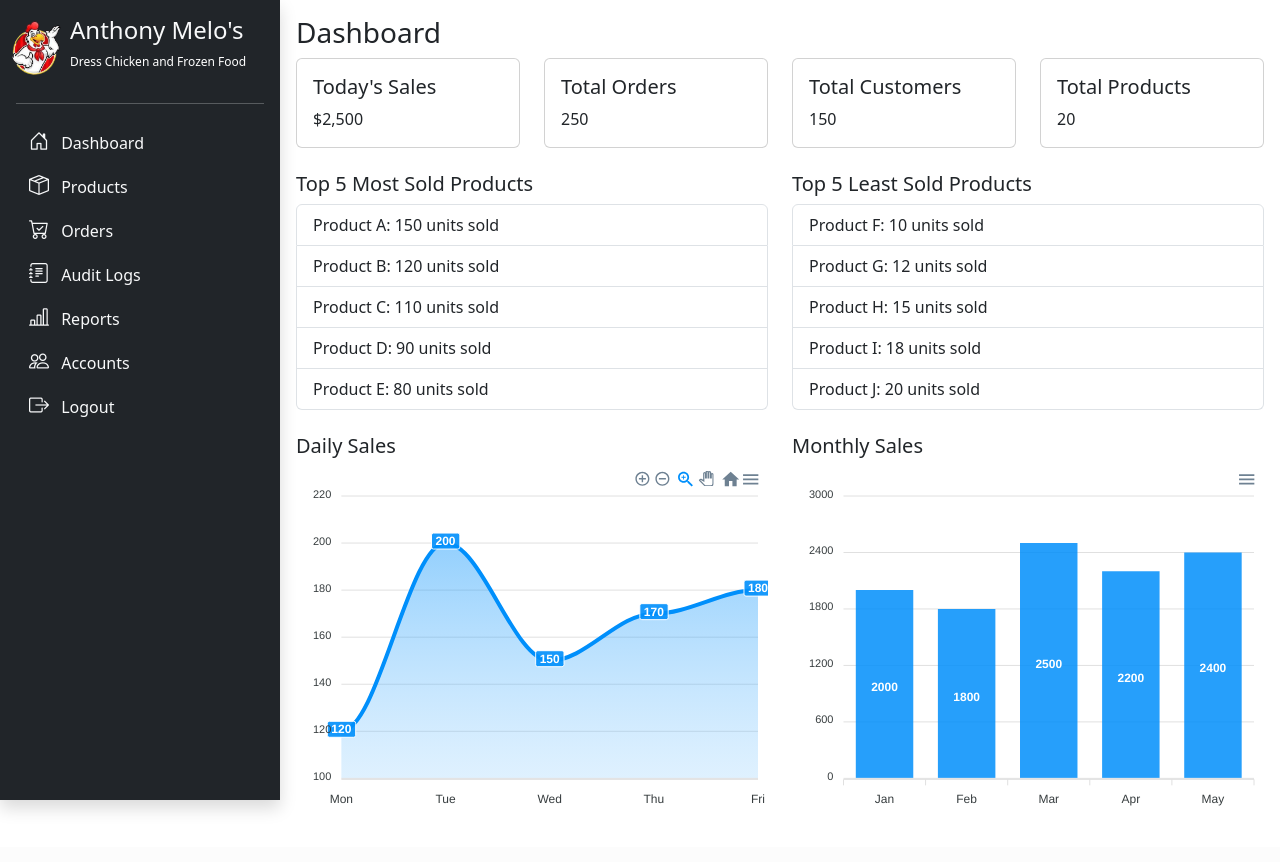
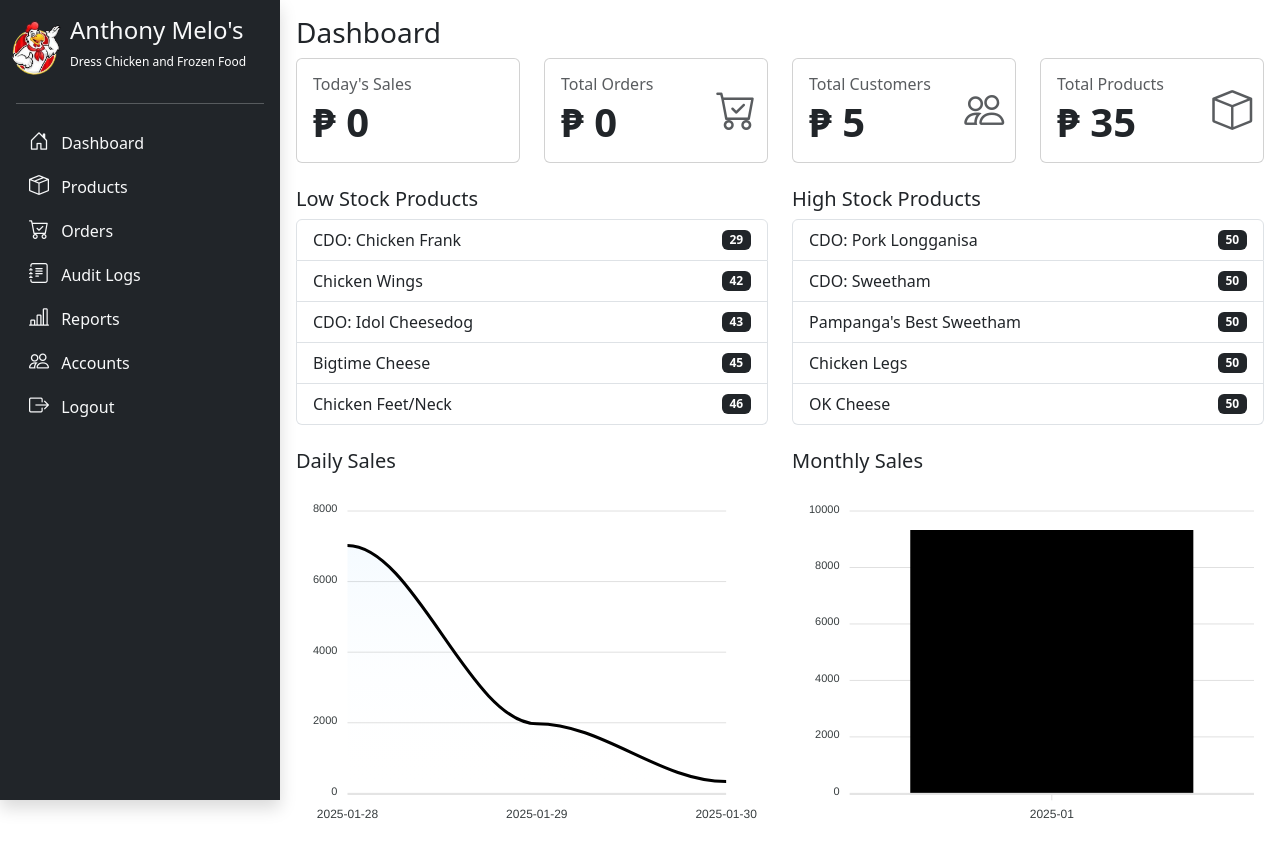
Before and after one commit to f9ki3/AnthonyShop, a PHP site: page /admin/dashboard.php in a window 1280 px wide. Before the commit the page ends 810 px from the top, so only its background shows below. Run offline with PHP 8.4, Linux system fonts and the light colour scheme; a user stored in the database is signed in; data comes from the database, SQL or seed files in the repository; some libraries are stand-ins or nearby versions.

Commit message:
dashboard updated

```diff
--- a/admin/dashboard.php
+++ b/admin/dashboard.php
@@ -22,35 +22,70 @@
 
           <!-- Summary Stats -->
           <div class="row">
+            <!-- Today's Sales -->
             <div class="col-md-3">
                 <div class="card">
                     <div class="card-body">
-                  <h5 class="card-title">Today's Sales</h5>
-                  <p id="todays-sales" class="card-text">Loading...</p>
+                        <div class="row">
+                            <div class="col-9">
+                                <h6 class="card-title text-muted mb-1">Today's Sales</h6>
+                                <p id="todays-sales" class="card-text fw-bold display-6">0</p>
+                            </div>
+                            <div class="col-3 d-flex align-items-center justify-content-center">
+                                <i class="bi text-muted bi-currency-peso fs-1 text-dark"></i>
                             </div>
                         </div>
                     </div>
+                </div>
+            </div>
+
+            <!-- Total Orders -->
             <div class="col-md-3">
                 <div class="card">
                     <div class="card-body">
-                  <h5 class="card-title">Total Orders</h5>
-                  <p id="total-orders" class="card-text">Loading...</p>
+                        <div class="row">
+                            <div class="col-9">
+                                <h6 class="card-title text-muted mb-1">Total Orders</h6>
+                                <p id="total-orders" class="card-text fw-bold display-6">0</p>
+                            </div>
+                            <div class="col-3 d-flex align-items-center justify-content-center">
+                                <i class="bi text-muted bi-cart-check fs-1 text-dark"></i>
                             </div>
                         </div>
                     </div>
+                </div>
+            </div>
+
+            <!-- Total Customers -->
             <div class="col-md-3">
                 <div class="card">
                     <div class="card-body">
-                  <h5 class="card-title">Total Customers</h5>
-                  <p id="total-customers" class="card-text">Loading...</p>
+                        <div class="row">
+                            <div class="col-9">
+                                <h6 class="card-title text-muted mb-1">Total Customers</h6>
+                                <p id="total-customers" class="card-text fw-bold display-6">0</p>
+                            </div>
+                            <div class="col-3 d-flex align-items-center justify-content-center">
+                                <i class="bi text-muted bi-people fs-1 text-dark"></i>
                             </div>
                         </div>
                     </div>
+                </div>
+            </div>
+
+            <!-- Total Products -->
             <div class="col-md-3">
                 <div class="card">
                     <div class="card-body">
-                  <h5 class="card-title">Total Products</h5>
-                  <p id="total-products" class="card-text">Loading...</p>
+                        <div class="row">
+                            <div class="col-9">
+                                <h6 class="card-title text-muted mb-1">Total Products</h6>
+                                <p id="total-products" class="card-text fw-bold display-6">0</p>
+                            </div>
+                            <div class="col-3 d-flex align-items-center justify-content-center">
+                                <i class="bi bi-box text-muted fs-1 text-dark"></i>
+                            </div>
+                        </div>
                     </div>
                 </div>
             </div>
@@ -59,13 +94,13 @@
           <!-- Top and Least Products Sales -->
           <div class="row mt-4">
             <div class="col-md-6">
-              <h5>Top 5 Most Sold Products</h5>
+              <h5>Low Stock Products</h5>
               <ul id="most-sold-list" class="list-group">
                 <!-- Most sold products will be inserted here -->
               </ul>
             </div>
             <div class="col-md-6">
-              <h5>Top 5 Least Sold Products</h5>
+              <h5>High Stock Products</h5>
               <ul id="least-sold-list" class="list-group">
                 <!-- Least sold products will be inserted here -->
               </ul>
@@ -88,91 +123,9 @@
     </div>
 
     <?php include 'footer.php';?>
-
-    <!-- AJAX Script to load data and update the dashboard -->
-    <script>
-      $(document).ready(function(){
-        // Dummy data for most and least sold products
-        var dummyData = {
-          mostSold: [
-            { product_name: "Product A", total_sales: 150 },
-            { product_name: "Product B", total_sales: 120 },
-            { product_name: "Product C", total_sales: 110 },
-            { product_name: "Product D", total_sales: 90 },
-            { product_name: "Product E", total_sales: 80 }
-          ],
-          leastSold: [
-            { product_name: "Product F", total_sales: 10 },
-            { product_name: "Product G", total_sales: 12 },
-            { product_name: "Product H", total_sales: 15 },
-            { product_name: "Product I", total_sales: 18 },
-            { product_name: "Product J", total_sales: 20 }
-          ],
-          todaysSales: "$2,500",
-          totalOrders: "250",
-          totalCustomers: "150",
-          totalProducts: "20",
-          dailySalesData: [120, 200, 150, 170, 180],
-          dailySalesCategories: ["Mon", "Tue", "Wed", "Thu", "Fri"],
-          monthlySalesData: [2000, 1800, 2500, 2200, 2400],
-          monthlySalesCategories: ["Jan", "Feb", "Mar", "Apr", "May"]
-        };
-
-        // Update the dashboard stats
-        $('#todays-sales').text(dummyData.todaysSales);
-        $('#total-orders').text(dummyData.totalOrders);
-        $('#total-customers').text(dummyData.totalCustomers);
-        $('#total-products').text(dummyData.totalProducts);
-
-        // Populate the top 5 most sold products
-        var mostSoldList = '';
-        dummyData.mostSold.forEach(function(item) {
-          mostSoldList += `<li class="list-group-item">${item.product_name}: ${item.total_sales} units sold</li>`;
-        });
-        $('#most-sold-list').html(mostSoldList);
-
-        // Populate the top 5 least sold products
-        var leastSoldList = '';
-        dummyData.leastSold.forEach(function(item) {
-          leastSoldList += `<li class="list-group-item">${item.product_name}: ${item.total_sales} units sold</li>`;
-        });
-        $('#least-sold-list').html(leastSoldList);
-
-        // Set up Daily Sales Area Chart
-        var dailySalesOptions = {
-          chart: {
-            type: 'area',
-            height: 350
-          },
-          series: [{
-            name: 'Sales',
-            data: dummyData.dailySalesData
-          }],
-          xaxis: {
-            categories: dummyData.dailySalesCategories
-          }
-        };
-        var dailySalesChart = new ApexCharts(document.querySelector("#daily-sales-chart"), dailySalesOptions);
-        dailySalesChart.render();
-
-        // Set up Monthly Sales Bar Chart
-        var monthlySalesOptions = {
-          chart: {
-            type: 'bar',
-            height: 350
-          },
-          series: [{
-            name: 'Sales',
-            data: dummyData.monthlySalesData
-          }],
-          xaxis: {
-            categories: dummyData.monthlySalesCategories
-          }
-        };
-        var monthlySalesChart = new ApexCharts(document.querySelector("#monthly-sales-chart"), monthlySalesOptions);
-        monthlySalesChart.render();
-      });
-    </script>
+    <script src="../static/js/dashboard-count.js"></script>
+    <script src="../static/js/dashboard-stat.js"></script>
+    <script src="../static/js/dashboard-inv.js"></script>
 
   </body>
 </html>
--- a/admin/header.php
+++ b/admin/header.php
@@ -2,3 +2,4 @@
 <link href="https://cdn.jsdelivr.net/npm/bootstrap@5.3.3/dist/css/bootstrap.min.css" rel="stylesheet" integrity="sha384-QWTKZyjpPEjISv5WaRU9OFeRpok6YctnYmDr5pNlyT2bRjXh0JMhjY6hW+ALEwIH" crossorigin="anonymous">
 <script src="https://code.jquery.com/jquery-3.6.0.min.js"></script>
 <link rel="stylesheet" href="../static/css/responsive.css">
+<script src="https://cdn.jsdelivr.net/npm/apexcharts"></script>
--- /dev/null
+++ b/model/dashboard-count.php
@@ -0,0 +1,36 @@
+<?php
+session_start();
+include 'connection.php';
+
+// Get today's date in YYYY-MM-DD format
+$today = date('Y-m-d');
+
+// Query to sum total sales and count total orders for today
+$query = "SELECT SUM(total) AS todays_sales, COUNT(order_no) AS todays_order_count FROM orders WHERE DATE(order_date) = ?";
+$stmt = $conn->prepare($query);
+$stmt->bind_param("s", $today);
+$stmt->execute();
+$result = $stmt->get_result();
+$row = $result->fetch_assoc();
+
+// Query to count total customers
+$customerQuery = "SELECT COUNT(*) AS total_customers FROM customer";
+$customerResult = $conn->query($customerQuery);
+$customerRow = $customerResult->fetch_assoc();
+
+// Query to count total products
+$productQuery = "SELECT COUNT(*) AS total_products FROM products";
+$productResult = $conn->query($productQuery);
+$productRow = $productResult->fetch_assoc();
+
+// Prepare response
+$response = [
+    "todays_sales" => $row['todays_sales'] ? $row['todays_sales'] : 0,
+    "todays_order_count" => $row['todays_order_count'] ? $row['todays_order_count'] : 0,
+    "total_customers" => $customerRow['total_customers'] ? $customerRow['total_customers'] : 0,
+    "total_products" => $productRow['total_products'] ? $productRow['total_products'] : 0
+];
+
+header('Content-Type: application/json');
+echo json_encode($response);
+?>
--- /dev/null
+++ b/model/dashboard-inv.php
@@ -0,0 +1,29 @@
+<?php
+session_start();
+include 'connection.php';
+
+$response = [
+    "high_quantity" => [],
+    "least_quantity" => []
+];
+
+// Get Top 5 Highest Quantity Products
+$highQuery = "SELECT name, quantity FROM products ORDER BY quantity DESC LIMIT 5";
+$highResult = mysqli_query($conn, $highQuery);
+
+while ($row = mysqli_fetch_assoc($highResult)) {
+    $response["high_quantity"][] = $row;
+}
+
+// Get Bottom 5 Lowest Quantity Products
+$lowQuery = "SELECT name, quantity FROM products ORDER BY quantity ASC LIMIT 5";
+$lowResult = mysqli_query($conn, $lowQuery);
+
+while ($row = mysqli_fetch_assoc($lowResult)) {
+    $response["least_quantity"][] = $row;
+}
+
+// Return JSON response
+header("Content-Type: application/json");
+echo json_encode($response);
+?>
--- /dev/null
+++ b/static/js/dashboard-count.js
@@ -0,0 +1,35 @@
+
+$(document).ready(function() {
+    // Function to animate the number
+    function animateNumber(element, targetValue, duration) {
+        $(element).prop('Counter', 0).animate({
+            Counter: targetValue
+        }, {
+            duration: duration,
+            easing: 'swing',
+            step: function (now) {
+                $(this).text("₱ " + Math.ceil(now));
+            }
+        });
+    }
+
+    // Fetch data from the server
+    $.ajax({
+        url: '../model/dashboard-count.php',
+        method: 'GET', // You can adjust the method based on what your API expects (GET/POST)
+        success: function(data) {
+            // Assuming the API returns a JSON object similar to the sample response
+            const responseData = data;
+
+            // Animate the sales number (fast then slow animation)
+            animateNumber('#todays-sales', responseData.todays_sales, 3000); // 3 seconds for example
+            animateNumber('#total-orders', responseData.todays_order_count, 3000);
+            animateNumber('#total-customers', responseData.total_customers, 3000);
+            animateNumber('#total-products', responseData.total_products, 3000);
+        },
+        error: function(xhr, status, error) {
+            console.error("Error fetching data:", error);
+            alert("An error occurred while fetching the data. Please try again later.");
+        }
+    });
+});
--- /dev/null
+++ b/static/js/dashboard-inv.js
@@ -0,0 +1,44 @@
+$(document).ready(function () {
+    function fetchInventoryData() {
+        $.ajax({
+            url: '../model/dashboard-inv.php', // API endpoint
+            method: 'GET',
+            dataType: 'json',
+            success: function (response) {
+                if (response.least_quantity && response.high_quantity) {
+                    // Clear existing list items
+                    $("#most-sold-list").empty();
+                    $("#least-sold-list").empty();
+
+                    // Append least quantity (low stock) products
+                    response.least_quantity.forEach(product => {
+                        $("#most-sold-list").append(
+                            `<li class="list-group-item d-flex justify-content-between align-items-center">
+                                ${product.name}
+                                <span class="badge bg-dark">${product.quantity}</span>
+                            </li>`
+                        );
+                    });
+
+                    // Append high quantity (high stock) products
+                    response.high_quantity.forEach(product => {
+                        $("#least-sold-list").append(
+                            `<li class="list-group-item d-flex justify-content-between align-items-center">
+                                ${product.name}
+                                <span class="badge bg-dark">${product.quantity}</span>
+                            </li>`
+                        );
+                    });
+                } else {
+                    console.error("Invalid response format");
+                }
+            },
+            error: function (xhr, status, error) {
+                console.error("Error fetching inventory data:", error);
+            }
+        });
+    }
+
+    // Fetch inventory data on page load
+    fetchInventoryData();
+});
--- /dev/null
+++ b/static/js/dashboard-stat.js
@@ -0,0 +1,91 @@
+$(document).ready(function() {
+    function fetchSalesData() {
+        $.ajax({
+            url: '../model/dashboard-stats.php', // Change to your API endpoint
+            method: 'GET',
+            dataType: 'json',
+            success: function(response) {
+                if (response.daily_sales && response.monthly_sales) {
+                    // Process daily sales data
+                    const dailyCategories = response.daily_sales.map(sale => sale.date);
+                    const dailyData = response.daily_sales.map(sale => parseFloat(sale.sales));
+
+                    // Render Daily Sales Chart as Line Graph with Area
+                    const dailySalesOptions = {
+                        chart: {
+                            type: 'area',
+                            height: 350,
+                            toolbar: { show: false }
+                        },
+                        series: [{
+                            name: 'Daily Sales',
+                            data: dailyData
+                        }],
+                        xaxis: {
+                            categories: dailyCategories
+                        },
+                        fill: {
+                            type: 'gradient',
+                            gradient: {
+                                shadeIntensity: 1,
+                                opacityFrom: 0.2, // Light fill
+                                opacityTo: 0,
+                                stops: [0, 100]
+                            }
+                        },
+                        dataLabels: { enabled: false },
+                        stroke: {
+                            curve: 'smooth',
+                            width: 3,
+                            colors: ['#000'] // Black line color
+                        }
+                    };
+
+                    const dailySalesChart = new ApexCharts($("#daily-sales-chart")[0], dailySalesOptions);
+                    dailySalesChart.render();
+
+                    // Process monthly sales data
+                    const monthlyCategories = response.monthly_sales.map(sale => sale.month);
+                    const monthlyData = response.monthly_sales.map(sale => parseFloat(sale.sales));
+
+                    // Render Monthly Sales Chart
+                    const monthlySalesOptions = {
+                        chart: {
+                            type: 'bar',
+                            height: 350,
+                            toolbar: { show: false }
+                        },
+                        series: [{
+                            name: 'Monthly Sales',
+                            data: monthlyData
+                        }],
+                        xaxis: {
+                            categories: monthlyCategories
+                        },
+                        plotOptions: {
+                            bar: {
+                                horizontal: false,
+                                columnWidth: '70%',
+                                endingShape: 'rounded'
+                            }
+                        },
+                        dataLabels: { enabled: false },
+                        fill: { opacity: 1 },
+                        colors: ['#000'] // Black bars for monthly sales
+                    };
+
+                    const monthlySalesChart = new ApexCharts($("#monthly-sales-chart")[0], monthlySalesOptions);
+                    monthlySalesChart.render();
+                } else {
+                    console.error('Invalid response format');
+                }
+            },
+            error: function(xhr, status, error) {
+                console.error('Error fetching sales data:', error);
+            }
+        });
+    }
+
+    // Fetch data when the page loads
+    fetchSalesData();
+});
```
Also changed, not shown: model/dashboard-data.php (deleted, +0 -10 lines), model/dashboard-stats.php (added, +58 -0 lines), model/wall 2.jpeg (deleted), static/imgwall1.jpeg (deleted). Lines whose indentation alone changed are shown as unchanged.
